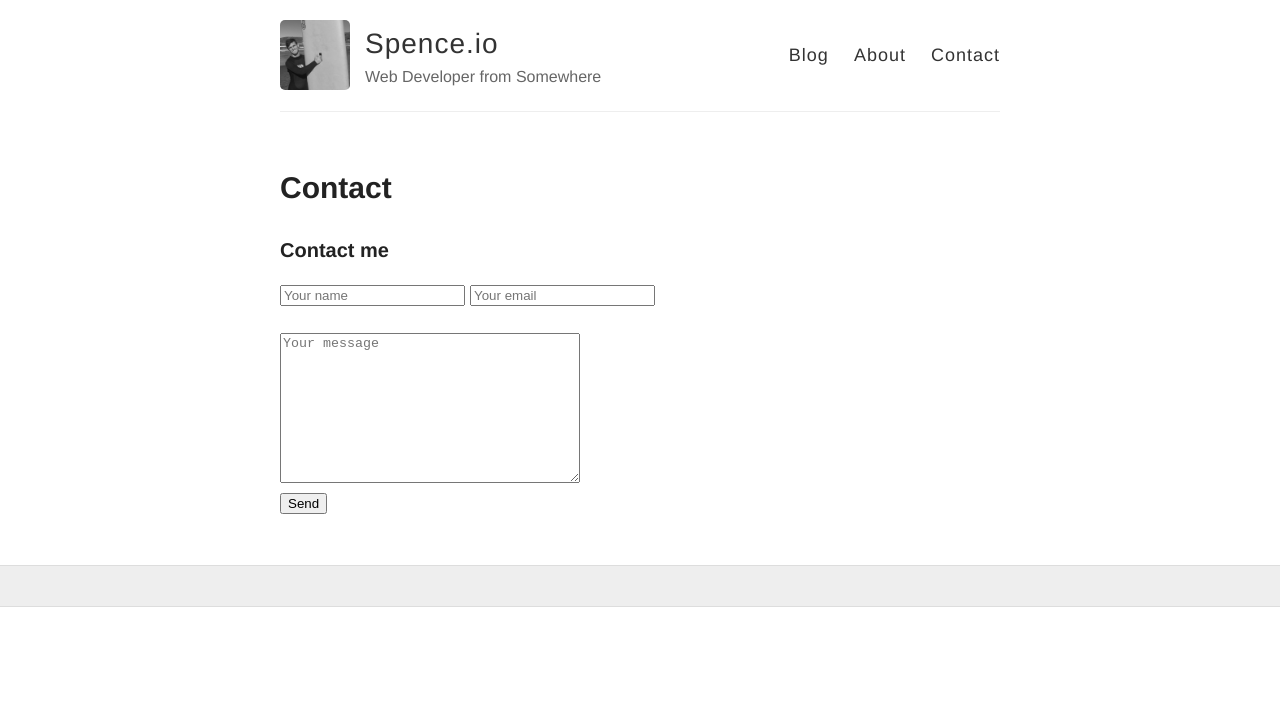
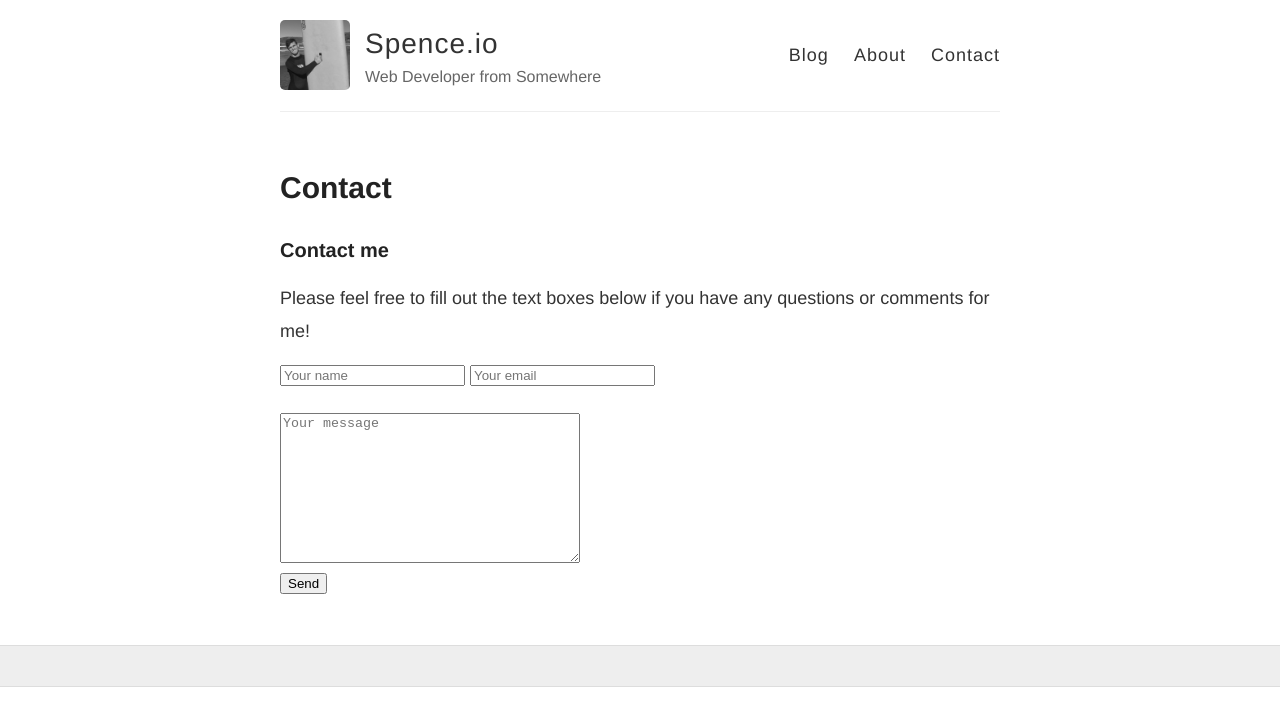
Before and after one commit to SpencerRWood/SpencerRWood.github.io, a Jekyll site: the page built from contact.md, in a window 1280 px wide. Shown: the top 726 px of the page. Built offline with Jekyll 4.4.1, drawn with Linux system fonts in a browser that asks for light colours; Markdown is read by kramdown in place of the engine named in the settings.

Commit message:
Copy for Contact

```diff
--- a/contact.md
+++ b/contact.md
@@ -5,6 +5,8 @@ permalink: /contact/
 ---
 
 ### Contact me
+
+Please feel free to fill out the text boxes below if you have any questions or comments for me!
 
 <form id="contactform" method="POST">
     <input type="text" name="name" placeholder="Your name">
```
